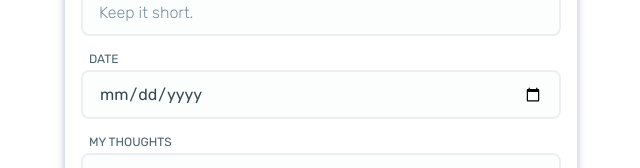
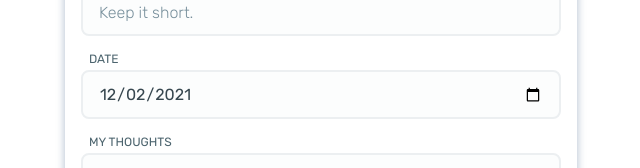
Before and after one commit to nameiswing/journal, a React (Vite) app: page / in a window 1280 px wide. Shown: the part 157-325 px from the top of the page, without its empty margins (319-959 px from the left). Built offline with nearby package versions, Linux system fonts and the light colour scheme.

Commit message:
set date default to today

```diff
--- a/src/App.jsx
+++ b/src/App.jsx
@@ -13,7 +13,11 @@ export const useGlobalStates = () => useContext(GlobalStates);
 const App = () => {
 
     const [ inputValues, setInputValues ] = useState({
-        title:'', body:'', id: '', checked: false, date: ''
+        title:'',
+        body:'',
+        id: '',
+        checked: false,
+        date: new Date().toLocaleDateString('en-ca'),
     });
 
     const [ notes, setNotes ] = useState([...getNotesFromLocal()]);
--- a/src/components/Form.jsx
+++ b/src/components/Form.jsx
@@ -52,7 +52,12 @@ const Form = () => {
         clearInput();
     };
     function clearInput() {
-        setInputValues({ title: '', body: '', checked: false, date: '' });
+        setInputValues({
+            title: '',
+            body: '',
+            checked: false,
+            date: new Date().toLocaleDateString('en-ca'),
+        });
     };
 
     useEffect( () => console.log(notes), [notes])
```
